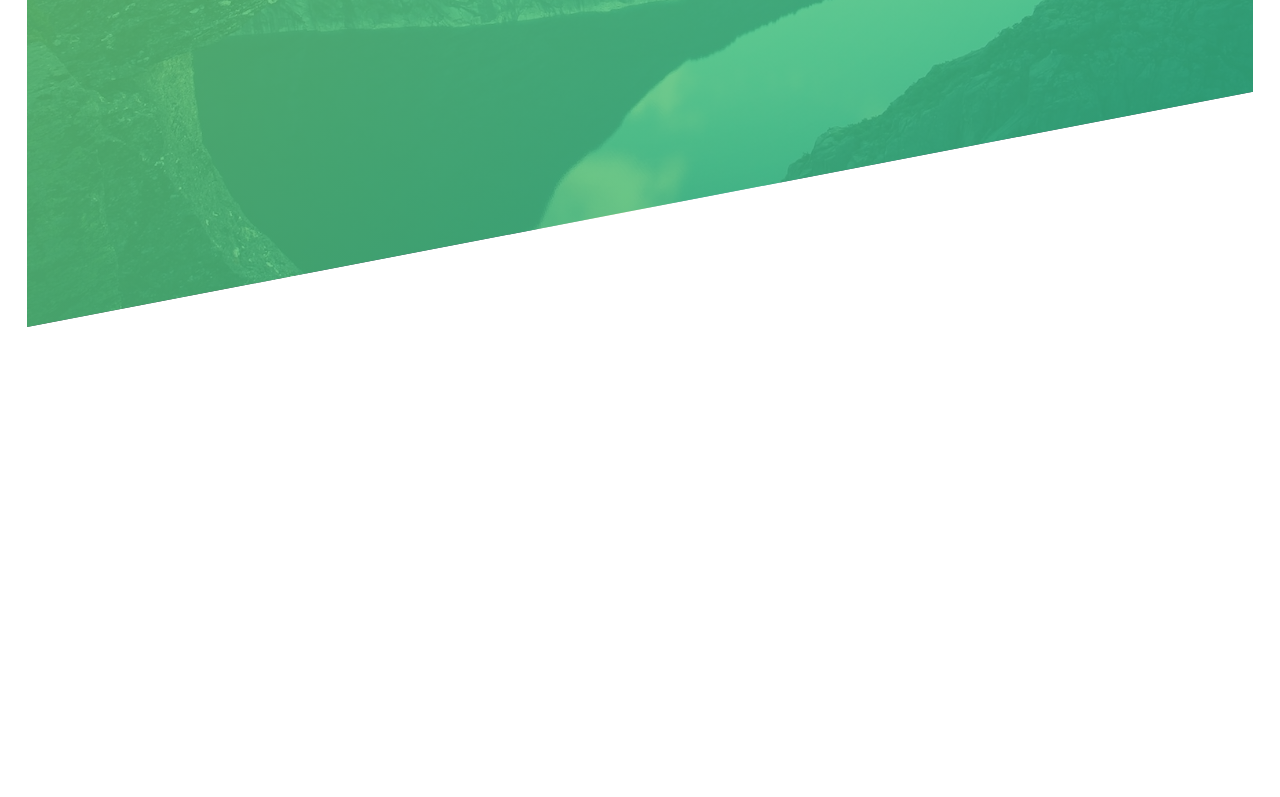
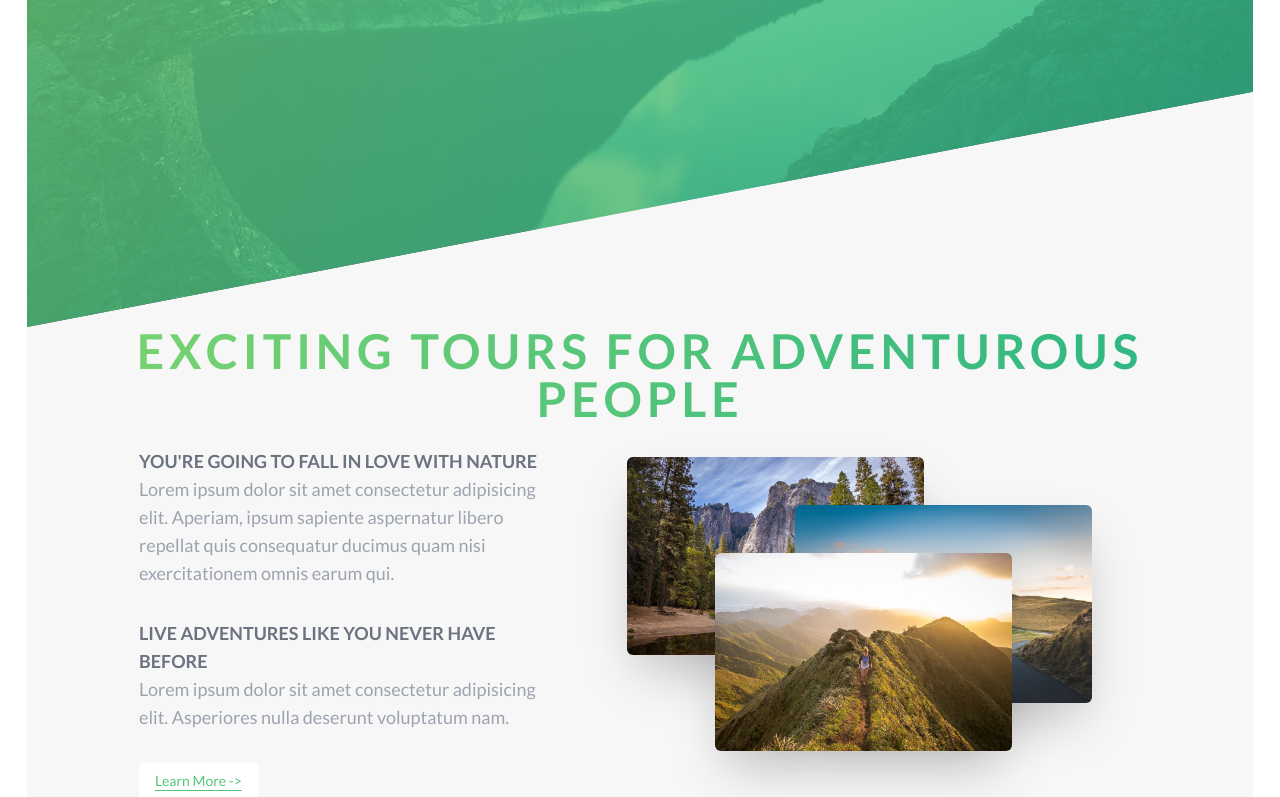
Before and after one commit to roi05/codingAssignment, a Next.js app: page / in a window 1280 px wide. Shown: the part 641-1438 px from the top of the page. Before the commit the page ends 995 px from the top, so only its background shows below. Built offline with nearby package versions, Linux system fonts and the light colour scheme.

Commit message:
add details page

```diff
--- a/app/page.tsx
+++ b/app/page.tsx
@@ -1,9 +1,12 @@
+'use client';
+import DetailSection from '@/components/detail-section';
 import HeroSection from '@/components/hero-section';
 
 export default function Home() {
   return (
-    <main>
+    <main className='bg-[#f7f7f7]'>
       <HeroSection />
+      <DetailSection />
     </main>
   );
 }
--- /dev/null
+++ b/components/detail-section/index.tsx
@@ -0,0 +1,85 @@
+import Button from '@/components/ui/button';
+import { motion } from 'framer-motion';
+import Image from 'next/image';
+import Forest from '@/public/img/nat-1-large.jpg';
+import Road from '@/public/img/nat-2-large.jpg';
+import Mountain from '@/public/img/nat-3-large.jpg';
+
+function DetailSection() {
+  return (
+    <section className='space-y-6 h-[2000px]'>
+      <motion.h1
+        className='text-xl px-12 tab-p:text-2x tab-l:text-5xl font-bold uppercase bg-clip-text text-transparent bg-gradient-to-r from-[#7ed56f] to-[#28b485]
+      tracking-widest text-center'
+        whileHover={{
+          skewX: 15, // Skew the element horizontally
+          skewY: 2, // Skew the element vertically
+          scale: 1.1, // Scale slightly
+          textShadow: '0.5rem 1rem 2rem rgba(0, 0, 0, 0.2)', // Add text shadow
+          transition: { duration: 0.3, ease: 'easeInOut' }, // Control speed and easing
+        }}>
+        Exciting Tours For Adventurous People
+      </motion.h1>
+
+      <div className='px-4 space-y-8  max-tab-l:max-w-[311px] max-tab-l:mx-auto tab-l:grid tab-l:grid-cols-2 '>
+        <div className='space-y-8 text-sm tab-l:text-lg tab-l:px-24'>
+          <div>
+            <h1 className='font-semibold text-gray-500'>
+              YOU&apos;RE GOING TO FALL IN LOVE WITH NATURE
+            </h1>
+            <p className='text-gray-400 '>
+              Lorem ipsum dolor sit amet consectetur adipisicing elit. Aperiam,
+              ipsum sapiente aspernatur libero repellat quis consequatur ducimus
+              quam nisi exercitationem omnis earum qui.
+            </p>
+          </div>
+          <div>
+            <h1 className='font-semibold text-gray-500'>
+              LIVE ADVENTURES LIKE YOU NEVER HAVE BEFORE
+            </h1>
+            <p className='text-gray-400'>
+              Lorem ipsum dolor sit amet consectetur adipisicing elit.
+              Asperiores nulla deserunt voluptatum nam.
+            </p>
+          </div>
+          <Button
+            size='small'
+            className='underline underline-offset-4 text-my-green bg-transparent p-[120px] hover:bg-my-green hover:text-white'>
+            Learn More -&gt;
+          </Button>
+        </div>
+
+        <div className='group relative tab-l:-top-12'>
+          {/* Image 1 (Forest) */}
+          <div className='absolute -left-10 p-2 rounded-md w-[190px] h-[130px] tab-l:w-[350px] tab-l:h-[250px] flex items-center justify-center transition-all group-hover:scale-90 hover:z-20 hover:scale-100 hover:border-8 hover:border-my-green'>
+            <Image
+              src={Forest}
+              alt='forest'
+              className='w-[152px] h-[101px] tab-l:w-[297px] tab-l:h-[198px] shadow-2xl rounded-md'
+            />
+          </div>
+
+          {/* Image 2 (Road) */}
+          <div className='absolute -top-4 left-1/2 -translate-x-1/2 tab-l:translate-x-0 tab-l:left-32 tab-l:top-12 z-10 p-2 rounded-md w-[190px] h-[130px] tab-l:w-[350px] tab-l:h-[250px] flex items-center justify-center transition-all group-hover:scale-90 hover:z-20 hover:scale-100 hover:border-8 hover:border-my-green'>
+            <Image
+              src={Road}
+              alt='road'
+              className='w-[152px] h-[101px] tab-l:w-[297px] tab-l:h-[198px] shadow-2xl rounded-md'
+            />
+          </div>
+
+          {/* Image 3 (Mountain) */}
+          <div className='absolute left-44 tab-l:top-24 tab-l:left-12 tab-l:z-10 p-2 rounded-md w-[190px] h-[130px] tab-l:w-[350px] tab-l:h-[250px] flex items-center justify-center transition-all group-hover:scale-90 hover:z-20 hover:scale-100 hover:border-8 hover:border-my-green'>
+            <Image
+              src={Mountain}
+              alt='mountain'
+              className='w-[152px] h-[101px] tab-l:w-[297px] tab-l:h-[198px] shadow-2xl rounded-md'
+            />
+          </div>
+        </div>
+      </div>
+    </section>
+  );
+}
+
+export default DetailSection;
--- a/components/ui/button.tsx
+++ b/components/ui/button.tsx
@@ -1,40 +1,42 @@
 import React, { forwardRef } from 'react';
+import { cva, VariantProps } from 'class-variance-authority';
+import clsx from 'clsx';
 
-interface ButtonProps extends React.ButtonHTMLAttributes<HTMLButtonElement> {
-  variant?: 'primary' | 'secondary' | 'danger'; // Customizable styles
-  size?: 'small' | 'medium' | 'large'; // Customizable sizes
+interface ButtonProps
+  extends React.ButtonHTMLAttributes<HTMLButtonElement>,
+    VariantProps<typeof buttonVariants> {
   isLoading?: boolean; // Show loading state
 }
 
-// Wrap the component with forwardRef
-const Button = forwardRef<HTMLButtonElement, ButtonProps>(
-  (
+const buttonVariants = cva(
+  'rounded focus:outline-none focus:ring', // Base styles
   {
-      variant = 'primary',
-      size = 'medium',
-      isLoading = false,
-      children,
-      className,
-      ...rest
-    },
-    ref
-  ) => {
-    const baseStyles = 'rounded focus:outline-none focus:ring';
-    const variantStyles = {
+    variants: {
+      variant: {
         primary: 'bg-white text-black',
         secondary: 'bg-my-green text-white',
         danger: 'bg-red-500 text-white',
-    };
-    const sizeStyles = {
+      },
+      size: {
         small: 'px-4 py-2 text-sm',
         medium: 'px-6 py-3',
         large: 'px-8 py-4 text-lg',
-    };
+      },
+    },
+    defaultVariants: {
+      variant: 'primary',
+      size: 'medium',
+    },
+  }
+);
 
+// Wrap the component with forwardRef
+const Button = forwardRef<HTMLButtonElement, ButtonProps>(
+  ({ variant, size, isLoading = false, children, className, ...rest }, ref) => {
     return (
       <button
         ref={ref} // Attach the ref here
-        className={`${baseStyles} ${variantStyles[variant]} ${sizeStyles[size]} ${className}`}
+        className={clsx(buttonVariants({ variant, size }), className)}
         disabled={isLoading}
         {...rest}>
         {children}
--- a/package.json
+++ b/package.json
@@ -9,6 +9,8 @@
     "lint": "next lint"
   },
   "dependencies": {
+    "class-variance-authority": "^0.7.0",
+    "clsx": "^2.1.1",
     "framer-motion": "^11.5.6",
     "next": "14.2.13",
     "react": "^18",
```
Also changed, not shown: 1 other file (tests, documents, lock files or other folders). Lines whose indentation alone changed are shown as unchanged.
